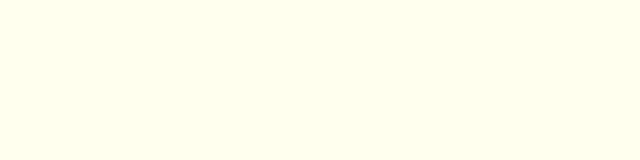
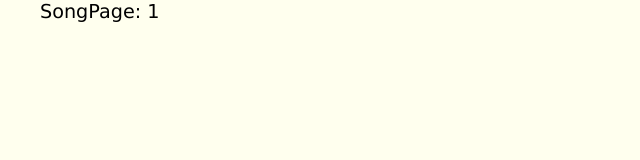
Before and after one commit to mciobanu/songbook, a React (Create React App) app: page /song/1 in a window 1280 px wide. Before the commit this address had no page. Shown: the top 160 px of the page, without its empty margins (0-640 px from the left). Built offline with nearby package versions, Linux system fonts and the light colour scheme.

Commit message:
Routing for dynamic path

```diff
--- a/src/RouteDefinition.tsx
+++ b/src/RouteDefinition.tsx
@@ -32,7 +32,7 @@ const RouteDefinition = () => {
                 <Routes>
                     <Route path='/' element={<LoaderPage/>}/>
                     <Route path='/help' element={<HelpPage/>}/>
-                    <Route path='/song' element={<SongPage/>}/>
+                    <Route path='/song/:songPos' element={<SongPage />}/>
                 </Routes>
             </React.Suspense>
     );
--- a/src/pages/SongPage.tsx
+++ b/src/pages/SongPage.tsx
@@ -1,9 +1,25 @@
 import React from "react";
+
+import { useParams } from 'react-router-dom';
 
 import '../legacy.css';
 
+/*export const SongPage = ({pos}: {pos: number}) => {
+    return (
+            <span className="songTitle">SongPage: {pos}</span>
+    );
+}*/
+
+type SongParams = {
+    songPos: string;
+};
+
 export const SongPage = () => {
+
+    const { songPos } = useParams<SongParams>();
+    const numSngPos = Number(songPos);
+
     return (
-            <span className="songTitle">SongPage</span>
+            <span className="songTitle">SongPage: {numSngPos}</span>
     );
 }
```
Also changed, not shown: 1 other file (tests, documents, lock files or other folders).
